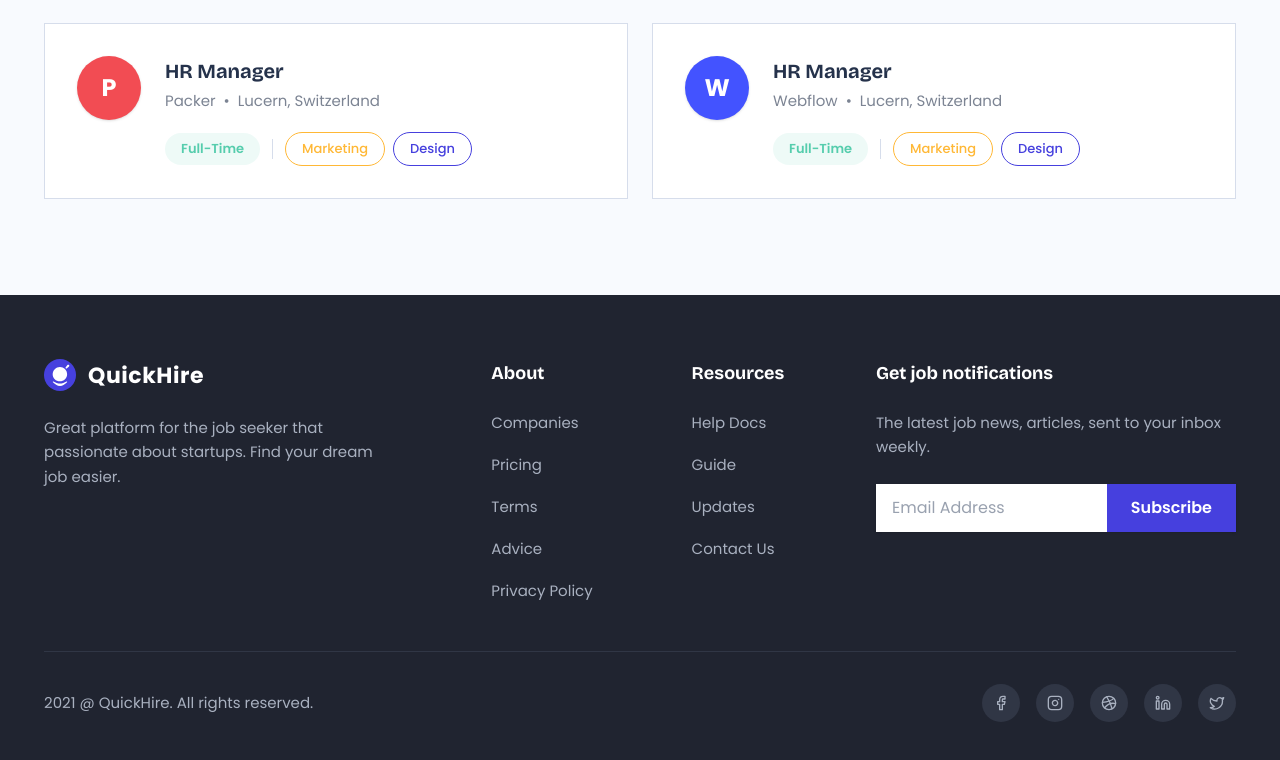
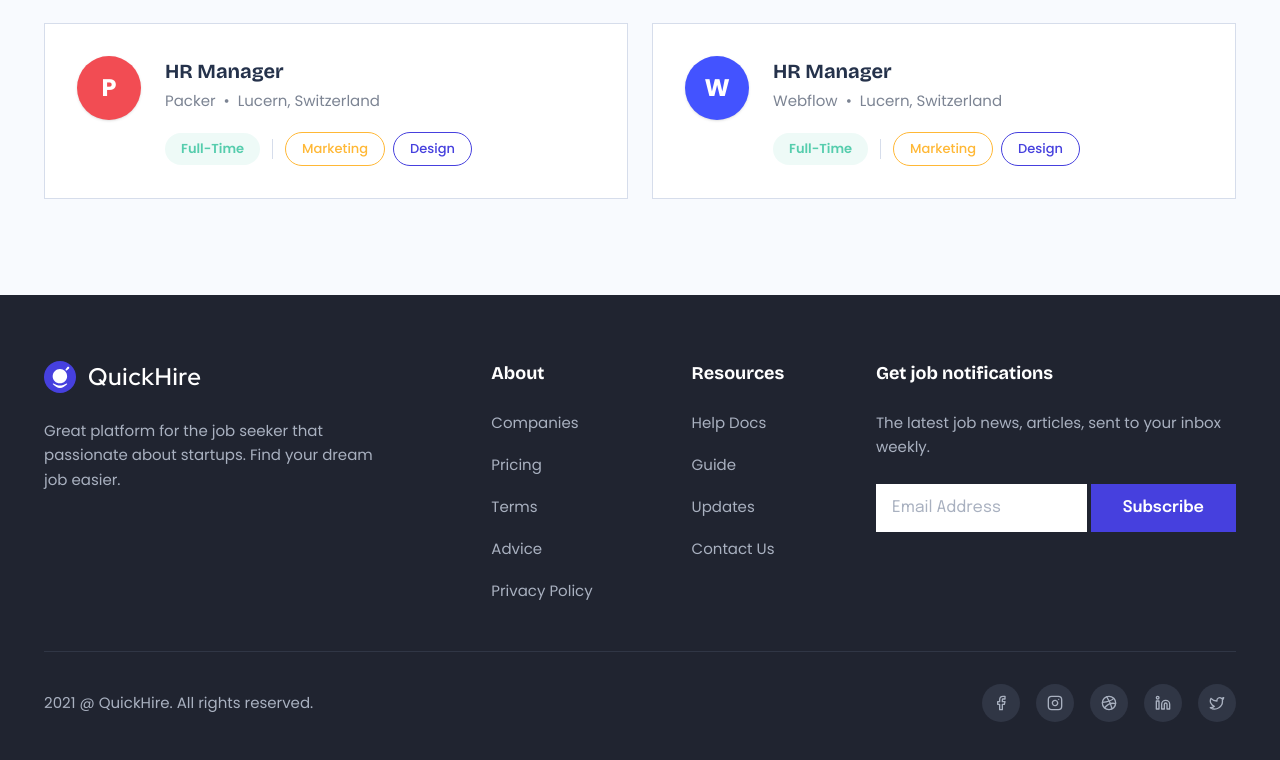
Before and after one commit to Alok4D/quick-hire-assessment, a Next.js app: page / in a window 1280 px wide. Shown: the part 4132-4892 px from the top of the page. Built offline with nearby package versions, Linux system fonts and the light colour scheme; a web font is replaced by a local one.

Commit message:
footer pixel perfect design complete!!!!!!!!

```diff
--- a/app/(home)/_components/Footer.tsx
+++ b/app/(home)/_components/Footer.tsx
@@ -16,7 +16,7 @@ export default function Footer() {
             <div className="flex items-center gap-3">
               {/* Custom CSS Logo */}
             <Image src="/footer-image/footer-logo.svg" alt="Footer Logo" width={32} height={32} />
-              <span className="text-white text-[22px] font-bold tracking-wide">
+              <span className="text-[#FFFFFF] font-RedHat text-[24px] font-semibold tracking-wide leading-[150%] letter-spacing-[-0.01em]">
                 QuickHire
               </span>
             </div>
@@ -63,14 +63,14 @@ export default function Footer() {
               The latest job news, articles, sent to your inbox weekly.
             </p>
 
-            {/* Form: Stacked on mobile, inline on desktop */}
-            <div className="flex flex-col sm:flex-row w-full shadow-sm gap-4 sm:gap-0">
+            {/* Form: Stacked on mobile, inline on desktop with a gap */}
+            <div className="flex flex-col sm:flex-row w-full gap-1 font-Epilogue">
               <input
                 type="email"
                 placeholder="Email Address"
-                className="w-full px-4 py-3 bg-white text-gray-900 placeholder:text-gray-400 focus:outline-none focus:ring-2 focus:ring-[#4640DE]/50"
+                className="w-full px-4 py-3 bg-white text-gray-900 placeholder:text-[#A9B1C0] focus:outline-none focus:ring-0 border-none rounded-none"
               />
-              <button className="bg-[#4640DE] hover:bg-[#3b36be] transition-colors text-white font-semibold px-6 py-3 whitespace-nowrap w-fit sm:w-auto">
+              <button className="bg-[#4640DE] hover:bg-[#3b36be] transition-colors text-white font-semibold px-8 py-3 whitespace-nowrap w-full sm:w-auto rounded-none">
                 Subscribe
               </button>
             </div>
```
